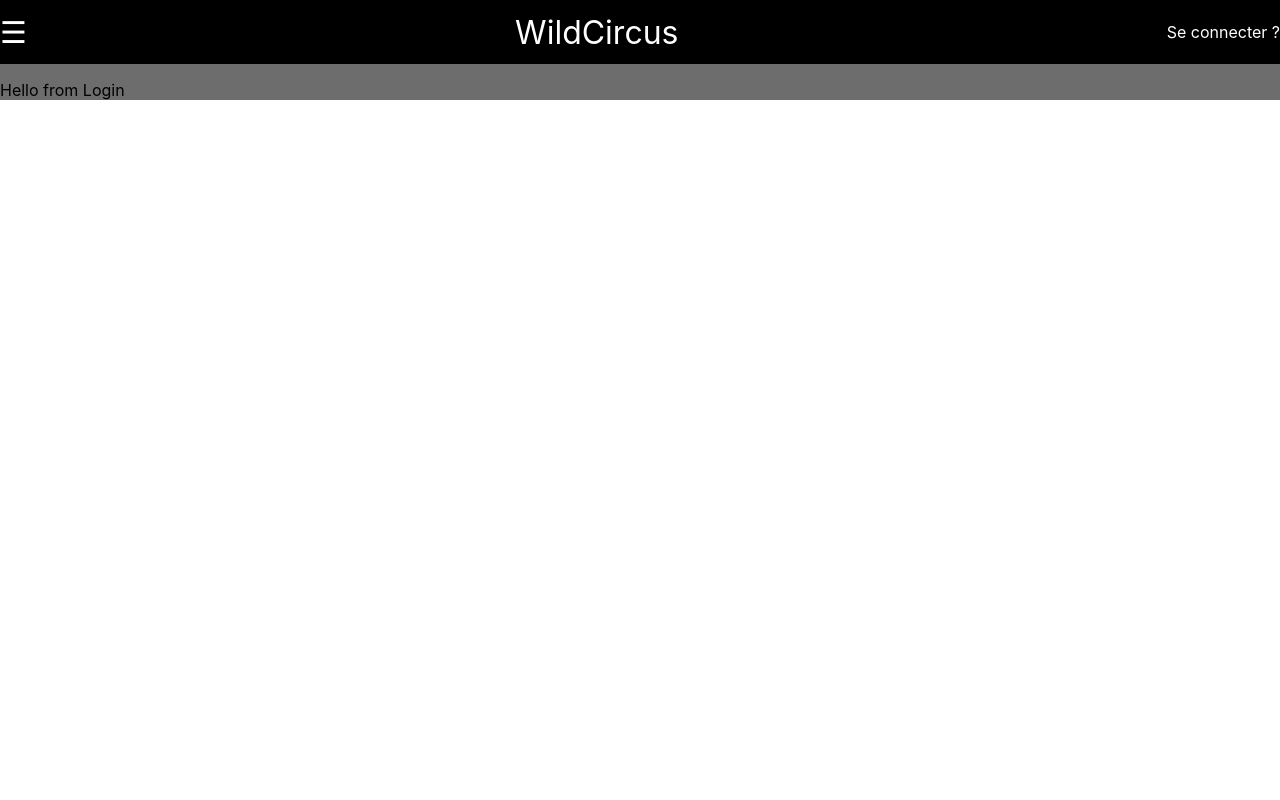
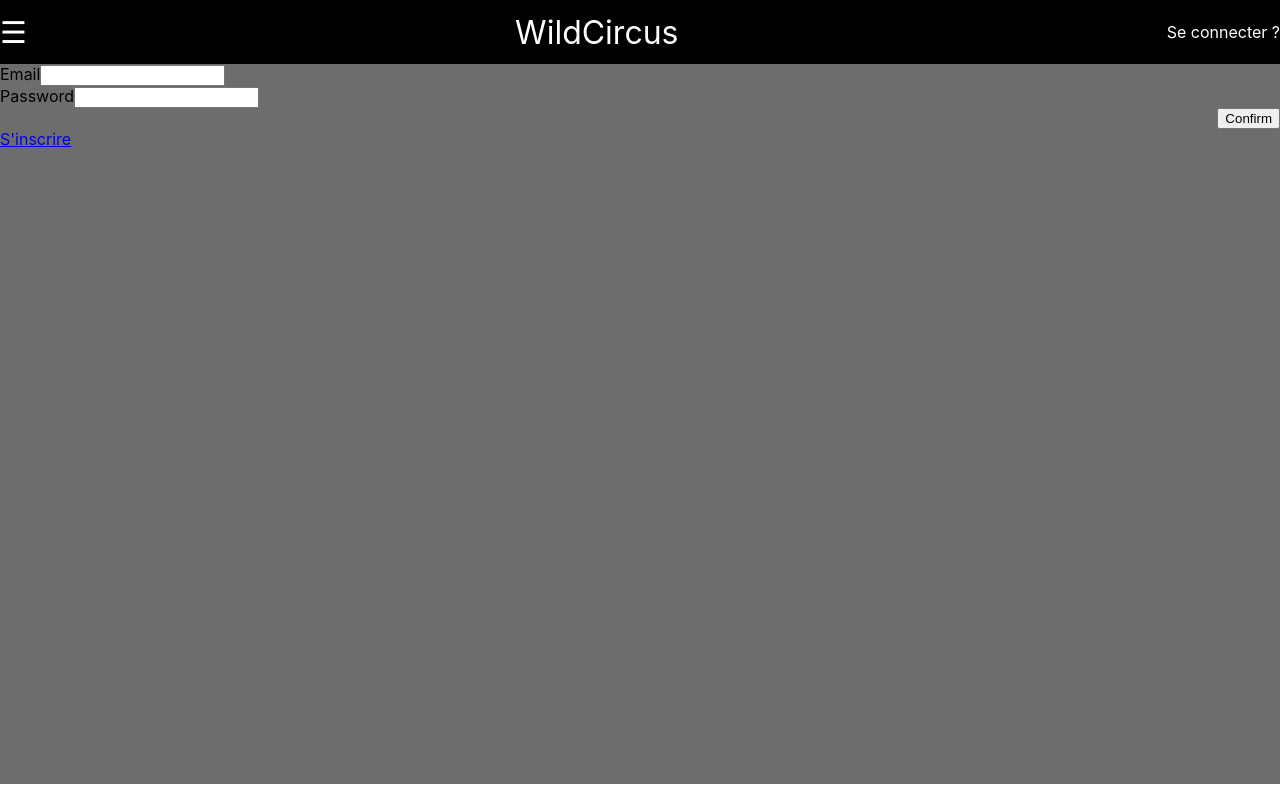
Before and after one commit to TheCats100/WildCircus-front-checkpoint4, a React (Create React App) app: page /login in a window 1280 px wide. Built offline with nearby package versions, Linux system fonts and the light colour scheme.

Commit message:
feat(auth): login token without reduce, css

```diff
--- a/src/components/log/Login.jsx
+++ b/src/components/log/Login.jsx
@@ -1,9 +1,31 @@
-import React from 'react';
+import React, { useState } from 'react';
+import { Link } from 'react-router-dom';
+import Axios from 'axios';
+
+import './login.css';
 
 function Login() {
+  const [user, setUser] = useState({})
   return (
-    <div>
-      <p>Hello from Login</p>
+    <div className="block">
+      <form className="loginForm" onSubmit={(event) => {
+        event.preventDefault();
+        Axios.post('http://localhost:8000/auth/login', { ...user })
+          .catch((err) => console.log(err))
+          .then((res) => res.data)
+          .then((data) => console.log(data))
+      }}>
+        <label>
+          Email
+          <input type="text" name="email_login" required="1" onChange={(e) => setUser({...user, email: e.target.value})}/>
+        </label>
+        <label>
+          Password
+          <input type="password" name="password_login" required="1" onChange={(e) => setUser({...user, password: e.target.value})}/>
+        </label>
+        <button type="submit" className="loginButton">Confirm</button>
+      </form>
+      <Link to="/register">S'inscrire</Link>
     </div>
   )
 };
--- /dev/null
+++ b/src/components/log/login.css
@@ -0,0 +1,8 @@
+.loginForm{
+    display: flex;
+    flex-direction: column;
+}
+
+.loginButton{
+    align-self: flex-end;
+}
```
